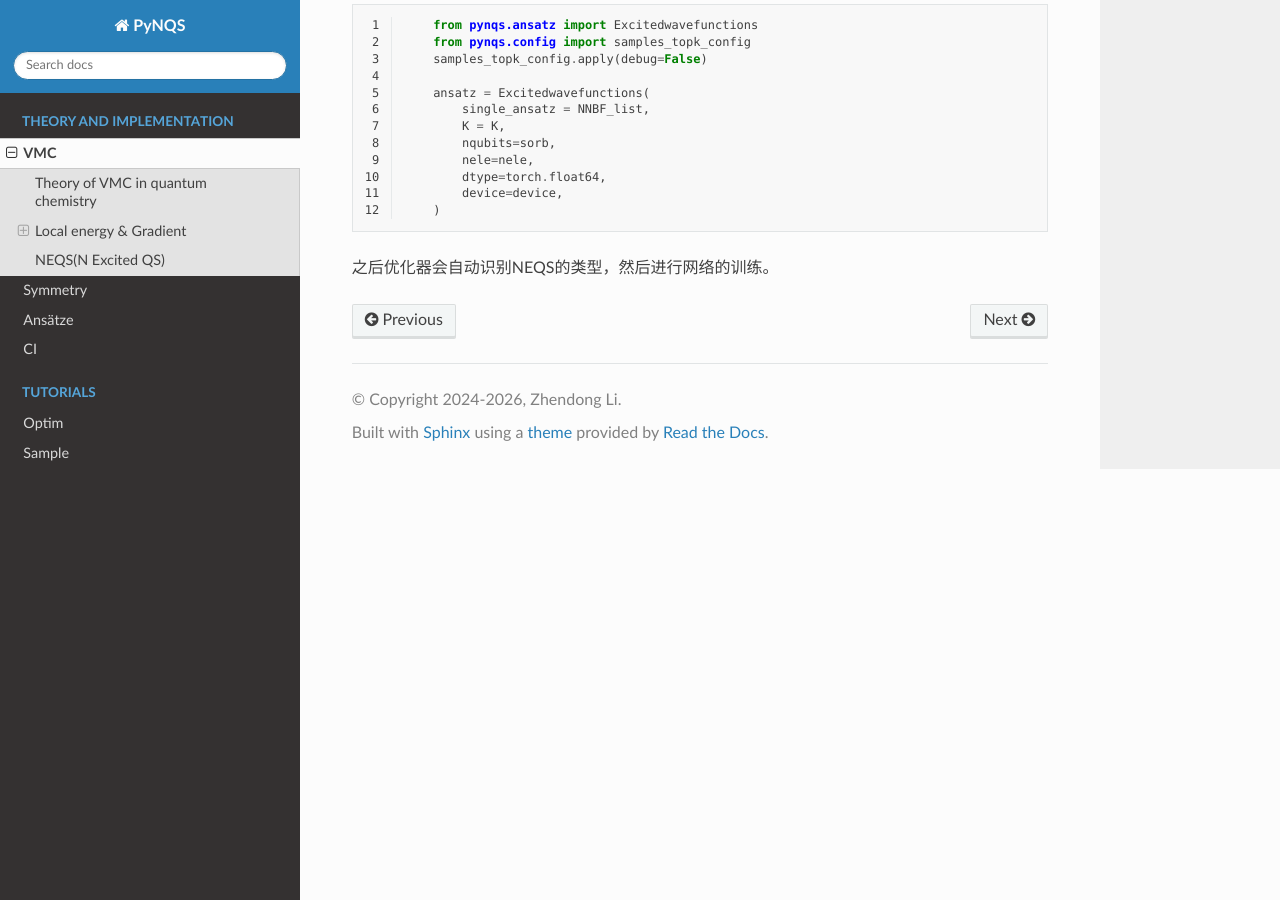
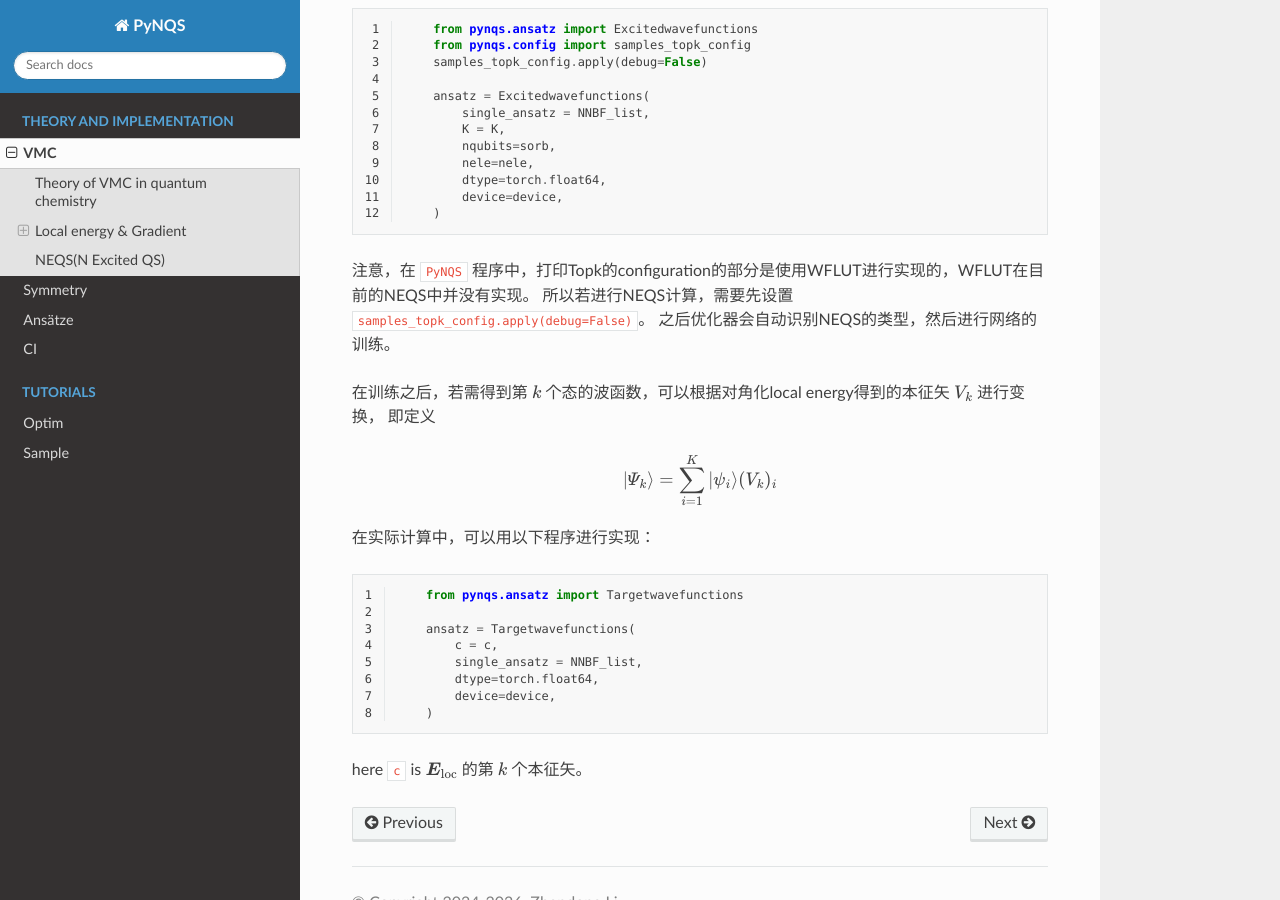
Before and after one commit to 1996wu/pyscf_helper, a Sphinx documentation site: the page built from docs/source/methods/vmc.rst, in a window 1280 px wide and 900 px high, scrolled down 7254 px. Built offline with Sphinx 7.4.7 and the Read the Docs theme 3.1.0, drawn with Linux system fonts in a browser that asks for light colours; some of the changed text lies outside the part shown.

Commit message:
✨ feat(vmc.rst): add targetwavefunction.

```diff
--- a/docs/source/methods/vmc.rst
+++ b/docs/source/methods/vmc.rst
@@ -355,4 +355,28 @@ NEQS的local energy的计算方法可以仍然使用NQS的计算方法 (include
             device=device,
         )
 
+注意，在 ``PyNQS`` 程序中，打印Topk的configuration的部分是使用WFLUT进行实现的，WFLUT在目前的NEQS中并没有实现。
+所以若进行NEQS计算，需要先设置 ``samples_topk_config.apply(debug=False)``。
 之后优化器会自动识别NEQS的类型，然后进行网络的训练。
+
+在训练之后，若需得到第 :math:`k` 个态的波函数，可以根据对角化local energy得到的本征矢 :math:`V_k` 进行变换，
+即定义
+
+.. math::
+    \ket{\varPsi_k} = \sum_{i=1}^K \ket{\psi_i} (V_{k})_i
+
+在实际计算中，可以用以下程序进行实现：
+
+.. code-block:: python
+    :linenos:
+
+        from pynqs.ansatz import Targetwavefunctions
+
+        ansatz = Targetwavefunctions(
+            c = c,
+            single_ansatz = NNBF_list,
+            dtype=torch.float64,
+            device=device,
+        )
+
+here ``c`` is :math:`\boldsymbol{E}_{\rm loc}` 的第 :math:`k` 个本征矢。
--- a/docs/source/tutorials/optim.rst
+++ b/docs/source/tutorials/optim.rst
@@ -141,8 +141,9 @@ opt-params
 Optimizer
 =========
 
+
 Linear method
--------------
+--------------
 
 Linear method ref.
 
@@ -192,5 +193,5 @@ and
     g_i(n) &= \frac{\langle n|\varPsi_i\rangle}{\langle n|\varPsi\rangle} = \frac{1}{\varPsi(n)} \frac{\partial\varPsi(n)}{\partial\theta_i} = O_i(n) \label{eq:gi}\\
     h_i(n) &= \frac{\langle n|\hat{H}|\varPsi_i\rangle}{\langle n|\varPsi\rangle} = \partial_i E_{\rm loc}(n) +  O_i(n)E_{\rm loc}(n)
 
-这里 :math:`|\Psi_i\rangle = \partial_{\theta_i}|\Psi\rangle`,
+这里 :math:`|\varPsi_i\rangle = \partial_{\theta_i}|\varPsi\rangle`,
 在更新的时候，实现了以上文章中类似线搜索的方式，见 ``try_step_update`` 函数。
```
Also changed, not shown: other parts of docs/source/methods/vmc.rst (+1 -1 lines), docs/source/methods/ansatz.rst (+4 -4 lines), docs/source/methods/ci.rst (+10 -12 lines).
